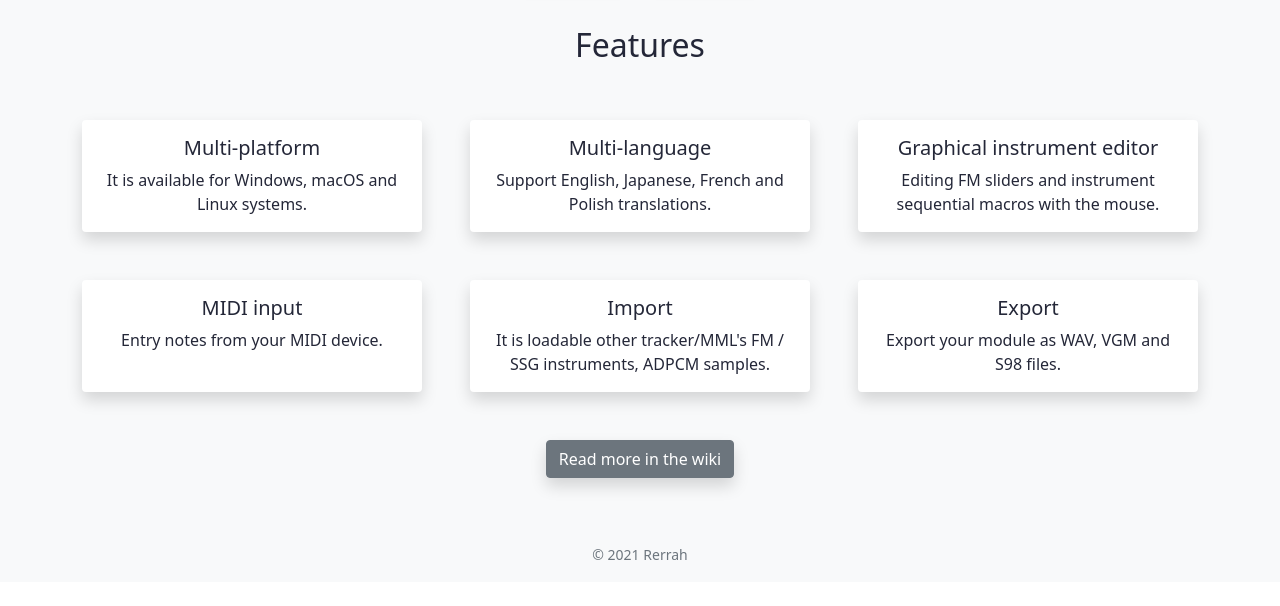
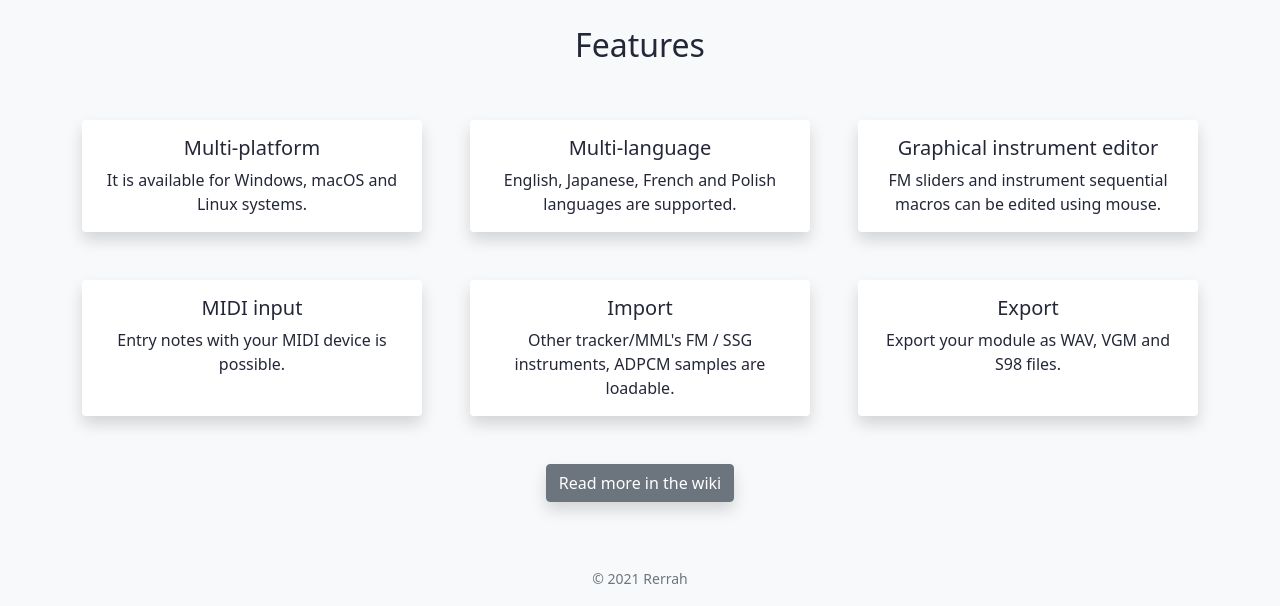
Before and after one commit to BambooTracker/BambooTracker, a plain HTML site: page index.html in a window 1280 px wide. Shown: the part 753-1359 px from the top of the page. Before the commit the page ends 1335 px from the top, so only its background shows below. Drawn offline with nearby package versions, Linux system fonts and the light colour scheme; no server answers.

Commit message:
Improve texts
less awkward, I guess

```diff
--- a/index.html
+++ b/index.html
@@ -85,7 +85,7 @@
               <div class="card border-0 h-100 shadow">
                 <div class="card-body">
                   <h5 class="card-title">Multi-language</h5>
-                  <p class="card-text">Support English, Japanese, French and Polish translations.</p>
+                  <p class="card-text">English, Japanese, French and Polish languages are supported.</p>
                 </div>
               </div>
             </div>
@@ -93,7 +93,7 @@
               <div class="card border-0 h-100 shadow">
                 <div class="card-body">
                   <h5 class="card-title">Graphical instrument editor</h5>
-                  <p class="card-text">Editing FM sliders and instrument sequential macros with the mouse.</p>
+                  <p class="card-text">FM sliders and instrument sequential macros can be edited using mouse.</p>
                 </div>
               </div>
             </div>
@@ -101,7 +101,7 @@
               <div class="card border-0 h-100 shadow">
                 <div class="card-body">
                   <h5 class="card-title">MIDI input</h5>
-                  <p class="card-text">Entry notes from your MIDI device.</p>
+                  <p class="card-text">Entry notes with your MIDI device is possible.</p>
                 </div>
               </div>
             </div>
@@ -109,7 +109,7 @@
               <div class="card border-0 h-100 shadow">
                 <div class="card-body">
                   <h5 class="card-title">Import</h5>
-                  <p class="card-text">It is loadable other tracker/MML's FM / SSG instruments, ADPCM samples.</p>
+                  <p class="card-text">Other tracker/MML's FM / SSG instruments, ADPCM samples are loadable.</p>
                 </div>
               </div>
             </div>
```
